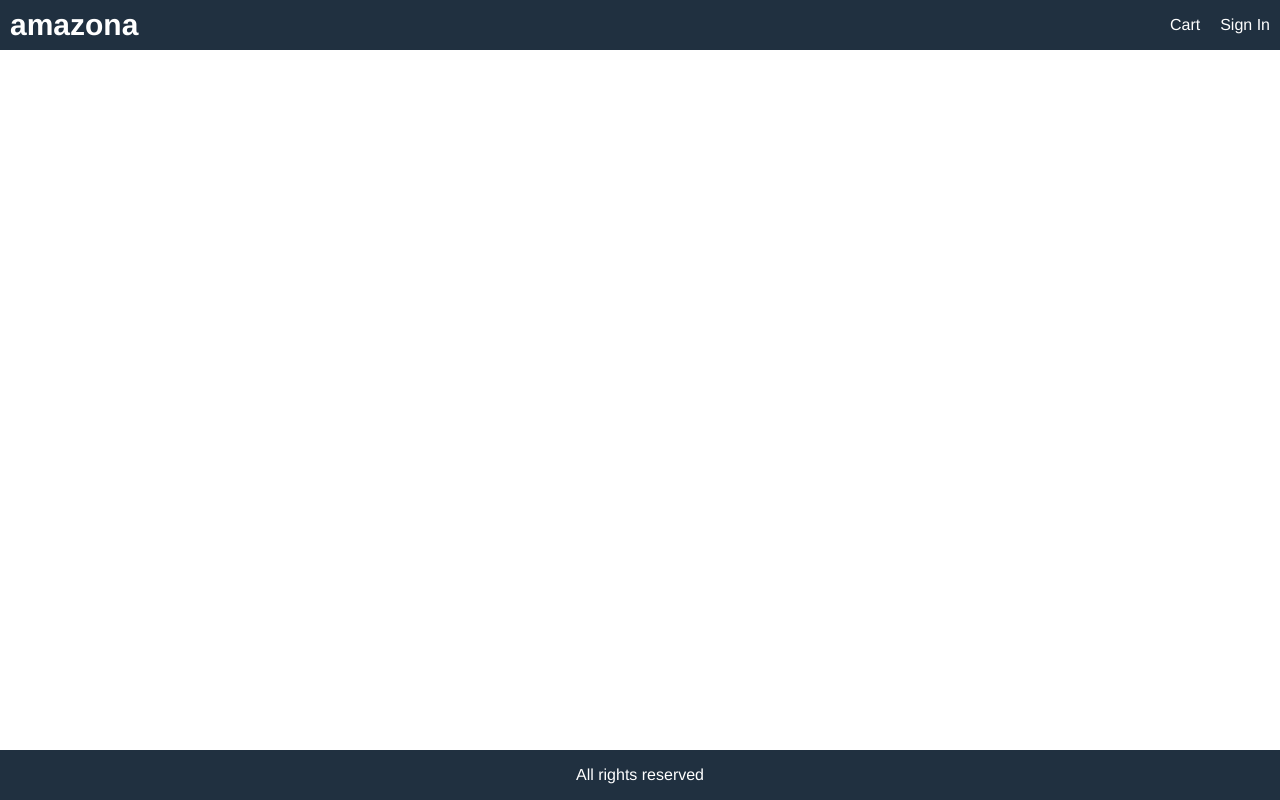
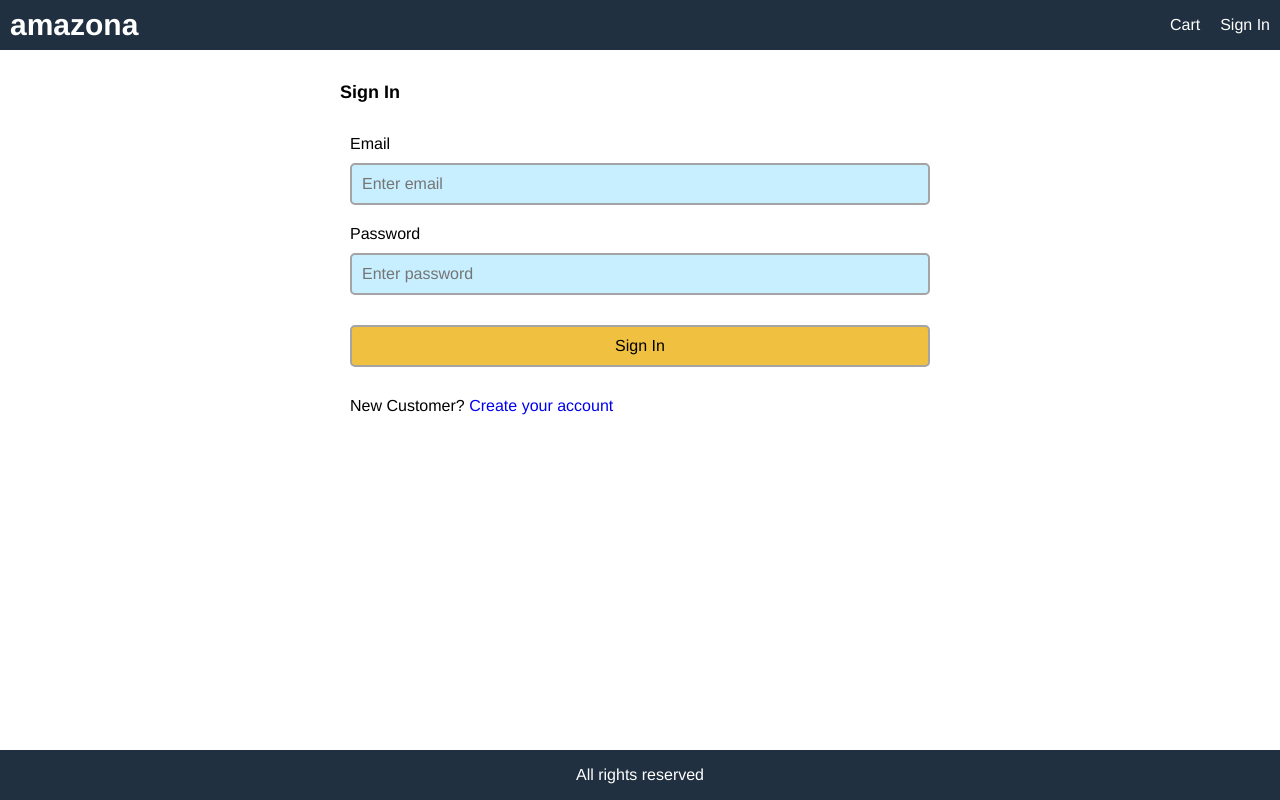
Before and after one commit to Macronius/Amazone-app, a React (Create React App) app in the folder frontend/: page /signin in a window 1280 px wide. Built offline with nearby package versions, Linux system fonts and the light colour scheme.

Commit message:
Section 21

```diff
--- a/frontend/src/App.js
+++ b/frontend/src/App.js
@@ -4,6 +4,7 @@ import { BrowserRouter, Link, Route } from "react-router-dom";
 import CartScreen from "./screens/CartScreen";
 import HomeScreen from "./screens/HomeScreen";
 import ProductScreen from "./screens/ProductScreen";
+import SigninScreen from "./screens/SigninScreen";
 
 function App() {
   const cart = useSelector((state) => state.cart);
@@ -31,6 +32,7 @@ function App() {
           <Route path="/" component={HomeScreen} exact></Route>
           <Route path="/product/:id" component={ProductScreen}></Route>
           <Route path="/cart/:id?" component={CartScreen}></Route>{" "}
+          <Route path="/signin" component={SigninScreen}></Route>
           {/* NOTE: id is optional because user could go straight to cart directly, not through an item by adding item to cart */}
         </main>
 
--- a/frontend/src/index.css
+++ b/frontend/src/index.css
@@ -203,3 +203,22 @@ img.large {
   color: #a02020;
   background-color: #ffe0e0;
 }
+
+
+/*FORM*/
+.form{
+  max-width: 60rem;
+  margin: 0 auto;
+}
+.form > div{
+  display: flex;
+  flex-direction: column;
+  margin: 1rem;
+}
+.form label{
+  margin: 1rem 0;
+  display: block;
+}
+.form input{
+  background-color: rgb(199, 239, 255);
+}
--- /dev/null
+++ b/frontend/src/screens/SigninScreen.js
@@ -0,0 +1,57 @@
+import React, { useState } from 'react';
+import {Link} from 'react-router-dom';
+
+export default function SigninScreen() {
+
+    const [email, setEmail] = useState('');
+    const [password, setPassword] = useState('');
+
+
+    //define inside the function
+    const submitHandler = (e)=> {
+        e.preventDefault();                     //necessary because will use AJAX request to sign in user not refresh or post back to another page
+        // TODO: signin action
+    }
+
+
+    return (
+      <div>
+        <form className="form" onSubmit={submitHandler}>
+          <h1>Sign In</h1>
+          <div>
+            <label forHTML="email">Email</label>
+            <input
+              type="email"
+              id="email"
+              placeholder="Enter email"
+              required
+              onChange={(e) => setEmail(e.target.value)}
+            ></input>{" "}
+            {/* html5 validation system */}
+          </div>
+          <div>
+            <label forHTML="password">Password</label>
+            <input
+              type="password"
+              id="password"
+              placeholder="Enter password"
+              required
+              onChange={(e) => setPassword(e.target.value)}
+            ></input>
+          </div>
+          <div>
+            <label />
+            <button type="submit" className="primary">
+              Sign In
+            </button>
+          </div>
+          <div>
+            <label />
+            <div>
+              New Customer? <Link to="/register">Create your account</Link>
+            </div>
+          </div>
+        </form>
+      </div>
+    );
+};
```
Also changed, not shown: 1 other file (tests, documents, lock files or other folders).
